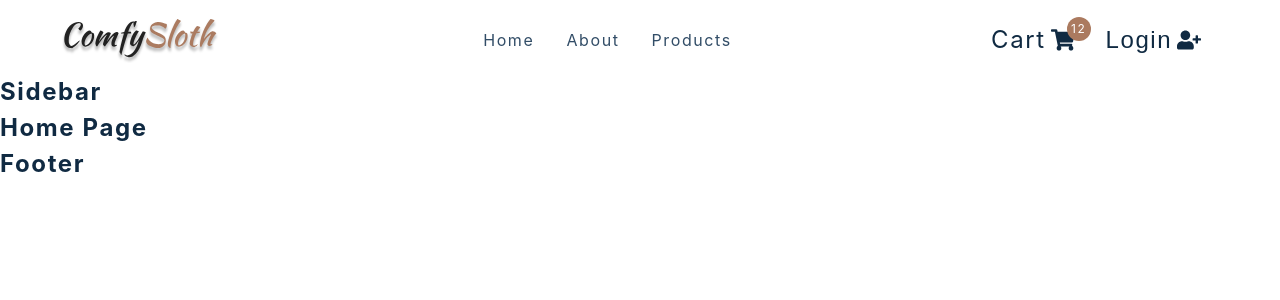
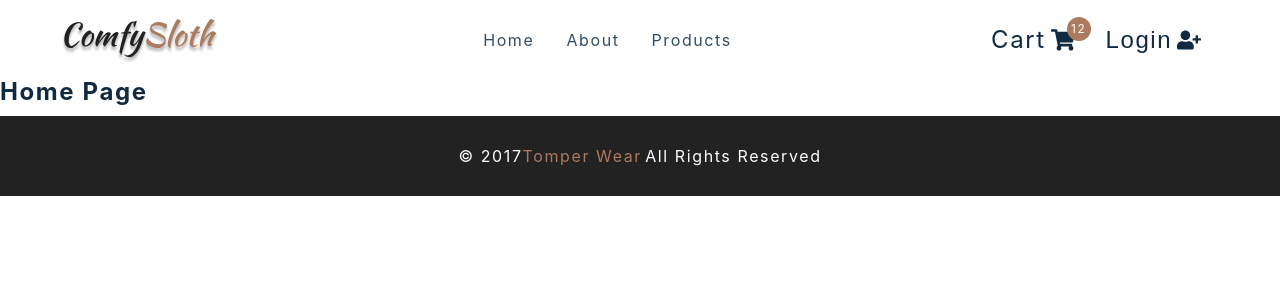
Before and after one commit to seniordeveloper08/tomper-wear-ecommerce, a React (Create React App) app: page / in a window 1280 px wide. Shown: the top 300 px of the page. Built offline with nearby package versions, Linux system fonts and the light colour scheme; the HTML template or start-up script is replaced by a standard one.

Commit message:
sidebar ui done

```diff
--- a/src/components/Footer.js
+++ b/src/components/Footer.js
@@ -1,8 +1,16 @@
-import React from 'react'
-import styled from 'styled-components'
+import React from 'react';
+import styled from 'styled-components';
 const Footer = () => {
-  return <h4>footer</h4>
-}
+  return (
+    <Wrapper>
+      <h5>
+        &copy; {new Date().getFullYear()}
+        <span>Tomper Wear</span>
+      </h5>
+      <h5>All Rights Reserved</h5>
+    </Wrapper>
+  );
+};
 
 const Wrapper = styled.footer`
   height: 5rem;
@@ -26,6 +34,6 @@ const Wrapper = styled.footer`
   @media (min-width: 776px) {
     flex-direction: row;
   }
-`
+`;
 
-export default Footer
+export default Footer;
--- a/src/components/Sidebar.js
+++ b/src/components/Sidebar.js
@@ -1,16 +1,42 @@
-import React from 'react'
-import logo from '../assets/logo.svg'
-import { Link } from 'react-router-dom'
-import { useProductsContext } from '../context/products_context'
-import { FaTimes } from 'react-icons/fa'
-import { links } from '../utils/constants'
-import styled from 'styled-components'
-import CartButtons from './CartButtons'
-import { useUserContext } from '../context/user_context'
+import React from 'react';
+import logo from '../assets/logo.svg';
+import { Link } from 'react-router-dom';
+import { useProductsContext } from '../context/products_context';
+import { FaTimes } from 'react-icons/fa';
+import { links } from '../utils/constants';
+import styled from 'styled-components';
+import CartButtons from './CartButtons';
+import { useUserContext } from '../context/user_context';
 
 const Sidebar = () => {
-  return <h4>sidebar</h4>
-}
+  let isOpen = 0;
+  return (
+    <SidebarContainer>
+      <aside className={`${isOpen ? 'sidebar show-sidebar' : 'sidebar'}`}>
+        <div className='sidebar-header'>
+          <img src={logo} alt='Tomper Wear' />
+          <button type='button' className='close-btn'>
+            <FaTimes />
+          </button>
+        </div>
+        <ul className='links'>
+          {links.map((link) => {
+            const { text, url, id } = link;
+            return (
+              <li key={id}>
+                <Link to={url}>{text}</Link>
+              </li>
+            );
+          })}
+          <li>
+            <Link to='/checkout'>Checkout</Link>
+          </li>
+        </ul>
+        <CartButtons />
+      </aside>
+    </SidebarContainer>
+  );
+};
 
 const SidebarContainer = styled.div`
   text-align: center;
@@ -81,6 +107,6 @@ const SidebarContainer = styled.div`
       display: none;
     }
   }
-`
+`;
 
-export default Sidebar
+export default Sidebar;
```
